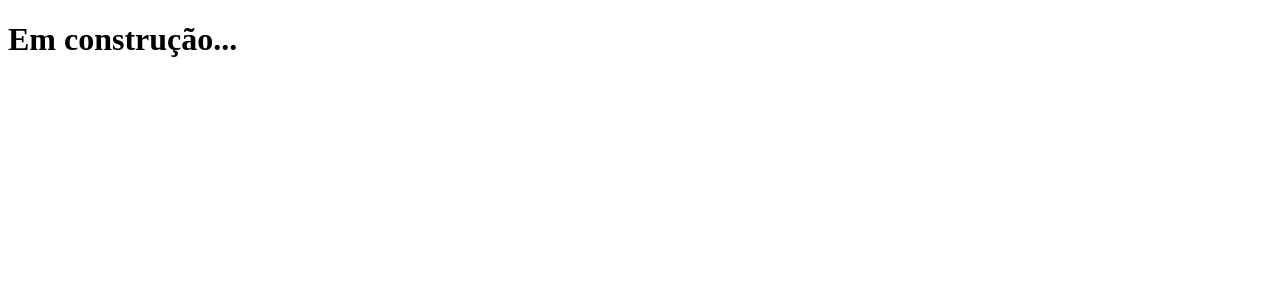
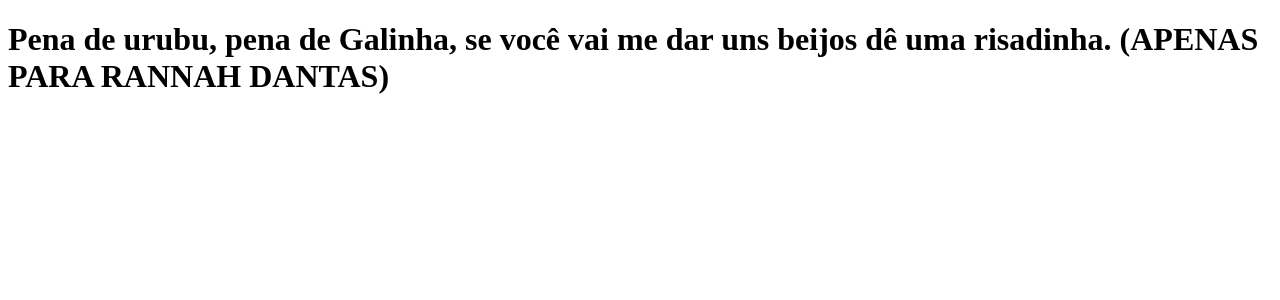
Before and after one commit to paulosantana95/clone-tabnews, a Next.js app: page / in a window 1280 px wide. Shown: the top 300 px of the page. Built offline with nearby package versions, Linux system fonts and the light colour scheme.

Commit message:
Revert "adiciona página em contrução"
This reverts commit 76e635f9cafb3865445cdcbb2411385397ffc2d3.

```diff
--- a/pages/index.js
+++ b/pages/index.js
@@ -1,5 +1,10 @@
 function Home() {
-  return <h1>Em construção...</h1>;
+  return (
+    <h1>
+      Pena de urubu, pena de Galinha, se você vai me dar uns beijos dê uma
+      risadinha. (APENAS PARA RANNAH DANTAS)
+    </h1>
+  );
 }
 
 function teste() {
--- a/pages/teste/index.js
+++ /dev/null
@@ -1,3 +0,0 @@
-function Teste() {
-  return <h1>teste</h1>;
-}
```
